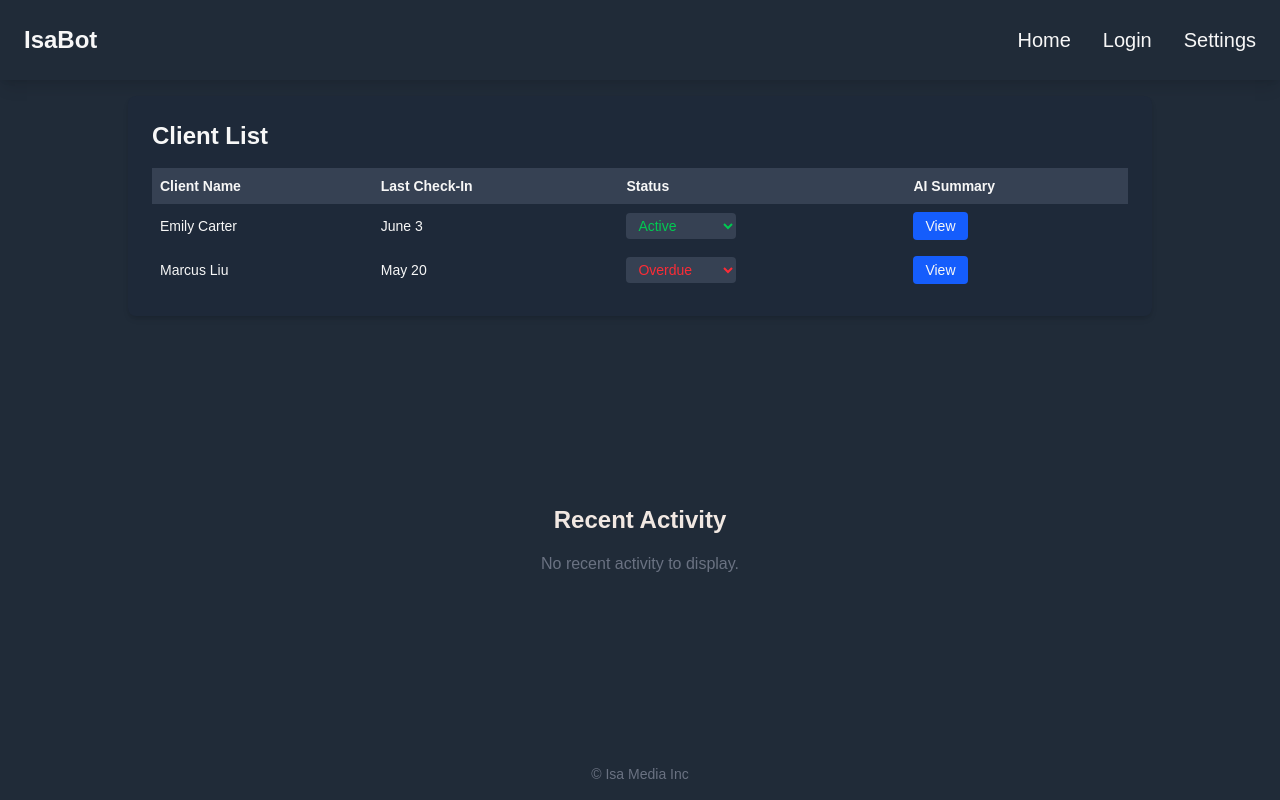
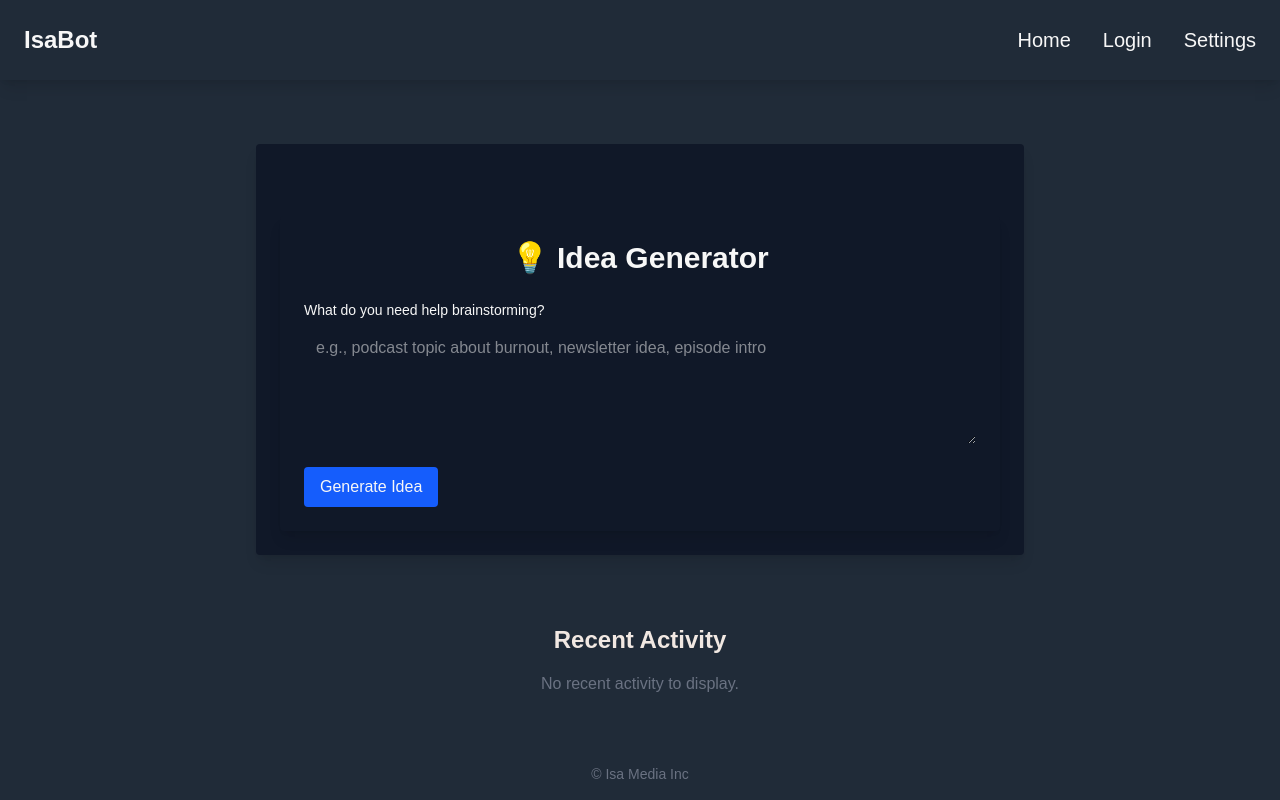
Before and after one commit to Jenni4B/IsaBot, a Next.js app: page /dashboard in a window 1280 px wide. Built offline with nearby package versions, Linux system fonts and the light colour scheme.

Commit message:
committing new changes to project before changing branches. pivoting to an idea generator instead of client check in page

```diff
--- /dev/null
+++ b/src/app/api/generate/route.ts
@@ -0,0 +1,55 @@
+import { NextRequest, NextResponse } from 'next/server';
+
+export async function POST(req: NextRequest) {
+  const { input } = await req.json();
+
+  if (!input || typeof input !== 'string') {
+    return NextResponse.json({ error: 'Invalid input' }, { status: 400 });
+  }
+
+  const messageBody = {
+    input: {
+      message: input,
+    },
+  };
+
+  const conversationRes = await fetch(
+    `${process.env.PLAYLAB_API_BASE}/projects/${process.env.PLAYLAB_PROJECT_ID}/conversations`,
+    {
+      method: 'POST',
+      headers: {
+        Authorization: `Bearer ${process.env.PLAYLAB_API_KEY}`,
+        'Content-Type': 'application/json',
+      },
+      body: JSON.stringify({
+        title: 'Isa Idea Session',
+        description: 'AI-generated idea based on client input',
+      }),
+    }
+  );
+
+  const convoData = await conversationRes.json();
+  const conversationId = convoData?.conversation?.id;
+
+  if (!conversationId) {
+    return NextResponse.json({ error: 'Conversation failed' }, { status: 500 });
+  }
+
+  const messageRes = await fetch(
+    `${process.env.PLAYLAB_API_BASE}/projects/${process.env.PLAYLAB_PROJECT_ID}/conversations/${conversationId}/messages`,
+    {
+      method: 'POST',
+      headers: {
+        Authorization: `Bearer ${process.env.PLAYLAB_API_KEY}`,
+        'Content-Type': 'application/json',
+      },
+      body: JSON.stringify(messageBody),
+    }
+  );
+
+  const messageData = await messageRes.json();
+  const summary =
+    messageData.completion || messageData.text || 'No response from AI.';
+
+  return NextResponse.json({ idea: summary });
+}
--- a/src/app/components/dashboard/clientTable.tsx
+++ b/src/app/components/dashboard/clientTable.tsx
@@ -1,164 +1,51 @@
 'use client';
 
 import React, { useState } from 'react';
-import { useClientTable, getStatusColor, statusOptions } from '@/app/context/clientTableContext';
+import { fetchIdea } from '@/app/hooks/fetchIdea';
 
-const ClientTable: React.FC = () => {
-  const {
-    clients,
-    setClients,
-    openIndex,
-    setOpenIndex,
-    fetchClientSummary,
-    // note,
-    setNote,
-  } = useClientTable();
+const IdeaGenerator: React.FC = () => {
+  const [input, setInput] = useState('');
+  const [idea, setIdea] = useState('');
+  const [loading, setLoading] = useState(false);
 
-  const [isLoading, setIsLoading] = useState(false);
-
-  const handleStatusChange = (index: number, newStatus: string) => {
-    const updated = [...clients];
-    updated[index].status = newStatus;
-    setClients(updated);
-  };
-
-  // const handleNoteChange = (e: React.ChangeEvent<HTMLTextAreaElement>) => {
-  //   setNote(e.target.value);
-  // };
-
-  // const handleSaveNote = () => {
-  //   if (openIndex === null) return;
-  //   const updated = [...clients];
-  //   updated[openIndex].note = note;
-  //   setClients(updated);
-  //   setOpenIndex(null);
-  // };
-
-  const handleOpenModal = (index: number) => {
-    setNote(clients[index].note || '');
-    setOpenIndex(index);
+  const handleGenerate = async () => {
+    if (!input.trim()) return;
+    setLoading(true);
+    const generated = await fetchIdea(input);
+    setIdea(generated);
+    setLoading(false);
   };
 
   return (
-    <div className="bg-gray-800 text-white p-6 rounded-lg shadow-md max-w-5xl mx-auto">
-      <h2 className="text-2xl font-bold mb-4">Client List</h2>
+    <div className="max-w-3xl mx-auto mt-12 p-6 bg-gray-900 text-white rounded shadow-lg">
+      <h1 className="text-3xl font-bold mb-6 text-center">💡 Idea Generator</h1>
 
-      <table className="w-full text-sm">
-        <thead className="bg-gray-700">
-          <tr>
-            <th className="p-2 text-left">Client Name</th>
-            <th className="p-2 text-left">Last Check-In</th>
-            <th className="p-2 text-left">Status</th>
-            <th className="p-2 text-left">AI Summary</th>
-          </tr>
-        </thead>
-        <tbody>
-            {clients.map((client: Client, index: number) => (
-            <tr key={index} className="hover:bg-gray-700 transition">
-              <td className="p-2">{client.name}</td>
-              <td className="p-2">{client.lastCheckIn}</td>
-              <td className="p-2">
-              <select
-                className={`bg-gray-700 rounded px-2 py-1 ${getStatusColor(client.status)}`}
-                value={client.status}
-                onChange={(e: React.ChangeEvent<HTMLSelectElement>) => handleStatusChange(index, e.target.value)}
-              >
-                {statusOptions.map((status: string) => (
-                <option key={status} value={status}>
-                  {status}
-                </option>
-                ))}
-              </select>
-              </td>
-              <td className="p-2">
-              <button
-                onClick={() => handleOpenModal(index)}
-                className="bg-blue-600 hover:bg-blue-700 px-3 py-1 rounded"
-              >
-                View
-              </button>
-              </td>
-            </tr>
-            ))}
-        </tbody>
-      </table>
+      <label htmlFor="input" className="block text-sm mb-1">What do you need help brainstorming?</label>
+      <textarea
+        id="input"
+        value={input}
+        onChange={(e) => setInput(e.target.value)}
+        rows={4}
+        className="w-full p-3 text-white rounded mb-4"
+        placeholder="e.g., podcast topic about burnout, newsletter idea, episode intro"
+      />
 
-      {openIndex !== null && (
-        <div className="fixed inset-0 bg-black bg-opacity-60 flex items-center justify-center z-50 transition">
-          <div className="bg-gray-900 p-6 rounded-lg shadow-2xl w-full max-w-md relative animate-fade-in">
-            <button
-              onClick={() => setOpenIndex(null)}
-              className="absolute top-2 right-3 text-gray-400 hover:text-white text-xl"
-            >
-              &times;
-            </button>
+      <button
+        onClick={handleGenerate}
+        disabled={loading}
+        className="bg-blue-600 hover:bg-blue-700 text-white px-4 py-2 rounded disabled:opacity-50"
+      >
+        {loading ? 'Generating...' : 'Generate Idea'}
+      </button>
 
-            <h3 className="text-xl font-semibold mb-2">{clients[openIndex].name}</h3>
-            <p className="mb-1">
-              <strong>Last Check-In:</strong> {clients[openIndex].lastCheckIn}
-            </p>
-            <p className="mb-1">
-              <strong>Status:</strong>{' '}
-              <span className={getStatusColor(clients[openIndex].status)}>
-                {clients[openIndex].status}
-              </span>
-            </p>
-            <p className="mb-4">
-              <strong>Note:</strong> {clients[openIndex].note || 'No notes available.'}
-            </p>
-            <div className="mb-4">
-              <strong>Check-Ins:</strong>
-              {clients[openIndex].checkIns && clients[openIndex].checkIns.length > 0 ? (
-                <ul className="list-disc list-inside mt-2 space-y-1 text-sm">
-                  {clients[openIndex].checkIns.map((checkIn: string, idx: number) => (
-                    <li key={idx}>{checkIn}</li>
-                  ))}
-                </ul>
-              ) : (
-                <p className="mt-2 text-gray-400">No check-ins available.</p>
-              )}
-            </div>
-
-
-            <div className="mb-3">
-              <strong>AI Summary:</strong>
-              <button
-                onClick={async () => {
-                  setIsLoading(true);
-                  await fetchClientSummary(openIndex);
-                  setIsLoading(false);
-                }}
-                className="mt-2 bg-blue-600 hover:bg-blue-700 text-white px-3 py-1 rounded disabled:opacity-60"
-                disabled={isLoading}
-              >
-                {isLoading ? 'Generating...' : 'Generate Summary'}
-              </button>
-            </div>
-
-            {/* <div className="mb-4">
-              <label htmlFor="note" className="block text-sm font-medium mb-1">
-                Your Notes:
-              </label>
-              <textarea
-                id="note"
-                value={note}
-                onChange={handleNoteChange}
-                className="w-full bg-gray-800 text-white p-2 rounded border border-gray-600"
-                rows={4}
-              />
-            </div> */}
-
-            {/* <button
-              onClick={handleSaveNote}
-              className="bg-green-600 hover:bg-green-700 text-white px-4 py-2 rounded"
-            >
-              Save Note
-            </button> */}
-          </div>
+      {idea && (
+        <div className="mt-6 p-4 bg-gray-800 rounded">
+          <h2 className="font-semibold mb-2">Suggested Idea:</h2>
+          <p className="text-sm text-gray-300">{idea}</p>
         </div>
       )}
     </div>
   );
 };
 
-export default ClientTable;
+export default IdeaGenerator;
--- a/src/app/context/clientTableContext.js
+++ b/src/app/context/clientTableContext.js
@@ -1,94 +1,94 @@
-'use client';
+// 'use client';
 
-import React, { createContext, useContext, useState } from 'react';
-import { fetchSummary } from '../hooks/fetchSummary';
+// import React, { createContext, useContext, useState } from 'react';
+// import { fetchSummary } from '../hooks/fetchIdea';
 
-// ---- Status options and helpers ----
-export const statusOptions = ['Active', 'Due', 'Overdue', 'Onboarding'];
+// // ---- Status options and helpers ----
+// export const statusOptions = ['Active', 'Due', 'Overdue', 'Onboarding'];
 
-export const getStatusColor = (status) => {
-  switch (status) {
-    case 'Onboarding':
-      return 'text-blue-500';
-    case 'Active':
-      return 'text-green-500';
-    case 'Due':
-      return 'text-yellow-500';
-    case 'Overdue':
-      return 'text-red-500';
-    default:
-      return 'text-gray-300';
-  }
-};
+// export const getStatusColor = (status) => {
+//   switch (status) {
+//     case 'Onboarding':
+//       return 'text-blue-500';
+//     case 'Active':
+//       return 'text-green-500';
+//     case 'Due':
+//       return 'text-yellow-500';
+//     case 'Overdue':
+//       return 'text-red-500';
+//     default:
+//       return 'text-gray-300';
+//   }
+// };
 
-// ---- Initial dummy data ----
-const clientsData = [
-  {
-    name: 'Emily Carter',
-    lastCheckIn: 'June 3',
-    status: 'Active',
-    checkIns: [
-      "I'm staying consistent this week — finished scripting early.",
-      'Feeling confident about my next recording!',
-    ],
-  },
-  {
-    name: 'Marcus Liu',
-    lastCheckIn: 'May 20',
-    status: 'Overdue',
-    checkIns: [
-      'I missed my session again — things are chaotic.',
-      'Still behind but trying to get back into it.',
-    ],
-  },
-];
+// // ---- Initial dummy data ----
+// const clientsData = [
+//   {
+//     name: 'Emily Carter',
+//     lastCheckIn: 'June 3',
+//     status: 'Active',
+//     checkIns: [
+//       "I'm staying consistent this week — finished scripting early.",
+//       'Feeling confident about my next recording!',
+//     ],
+//   },
+//   {
+//     name: 'Marcus Liu',
+//     lastCheckIn: 'May 20',
+//     status: 'Overdue',
+//     checkIns: [
+//       'I missed my session again — things are chaotic.',
+//       'Still behind but trying to get back into it.',
+//     ],
+//   },
+// ];
 
-// ---- Context setup ----
-const ClientTableContext = createContext();
+// // ---- Context setup ----
+// const ClientTableContext = createContext();
 
-export const ClientTableProvider = ({ children }) => {
-  const [clients, setClients] = useState(clientsData);
-  const [openIndex, setOpenIndex] = useState(null);
-  const [note, setNote] = useState('');
+// export const ClientTableProvider = ({ children }) => {
+//   const [clients, setClients] = useState(clientsData);
+//   const [openIndex, setOpenIndex] = useState(null);
+//   const [note, setNote] = useState('');
 
-  const fetchClientSummary = async (index) => {
-    const checkIns = clients[index]?.checkIns ?? [];
-    if (!checkIns.length) {
-      console.warn('No check-ins available for this client.');
-      return;
-    }
+//   const fetchClientSummary = async (index) => {
+//     const checkIns = clients[index]?.checkIns ?? [];
+//     if (!checkIns.length) {
+//       console.warn('No check-ins available for this client.');
+//       return;
+//     }
 
-    try {
-      const summary = await fetchSummary(checkIns);
-      const updated = [...clients];
-      updated[index].aiSummary = summary;
-      setClients(updated);
-    } catch (err) {
-      console.error('Error fetching AI summary:', err);
-    }
-  };
+//     try {
+//       const summary = await fetchSummary(checkIns);
+//       const updated = [...clients];
+//       updated[index].aiSummary = summary;
+//       setClients(updated);
+//     } catch (err) {
+//       console.error('Error fetching AI summary:', err);
+//     }
+//   };
 
-  return (
-    <ClientTableContext.Provider
-      value={{
-        clients,
-        setClients,
-        openIndex,
-        setOpenIndex,
-        fetchClientSummary,
-        note,
-        setNote,
-      }}
-    >
-      {children}
-    </ClientTableContext.Provider>
-  );
-};
+//   return (
+//     <ClientTableContext.Provider
+//       value={{
+//         clients,
+//         setClients,
+//         openIndex,
+//         setOpenIndex,
+//         fetchClientSummary,
+//         note,
+//         setNote,
+//       }}
+//     >
+//       {children}
+//     </ClientTableContext.Provider>
+//   );
+// };
 
-export const useClientTable = () => {
-  const context = useContext(ClientTableContext);
-  if (!context) {
-    throw new Error('useClientTable must be used within a ClientTableProvider');
-  }
-  return context;
-};
+// export const useClientTable = () => {
+//   const context = useContext(ClientTableContext);
+//   if (!context) {
+//     throw new Error('useClientTable must be used within a ClientTableProvider');
+//   }
+//   return context;
+// };
--- a/src/app/dashboard/page.tsx
+++ b/src/app/dashboard/page.tsx
@@ -1,7 +1,6 @@
 import React from 'react';
 import NavBar from '../components/navbar';
 import ClientTable from '../components/dashboard/clientTable';
-import { ClientTableProvider } from '@/app/context/clientTableContext';
 
 import RecentActivity from '../components/dashboard/recentActivity';
 // import { ClientProvider } from '../context/clientTableContext';
@@ -12,9 +11,10 @@ const Dashboard: React.FC = () => {
         <NavBar />
 
         <main className="flex-grow p-4">
-            <ClientTableProvider>
+            <div className="max-w-3xl mx-auto mt-12 p-6 bg-gray-900 text-white rounded shadow-lg">
+
                 <ClientTable />
-            </ClientTableProvider>
+            </div>
         </main>
 
             <main className="flex-grow p-4">
--- /dev/null
+++ b/src/app/hooks/fetchIdea.ts
@@ -0,0 +1,12 @@
+// Fetches AI summary for client input and returns the feedback string
+
+export const fetchIdea = async (input: string): Promise<string> => {
+  const res = await fetch('/api/generate', {
+    method: 'POST',
+    headers: { 'Content-Type': 'application/json' },
+    body: JSON.stringify({ input }),
+  });
+
+  const data = await res.json();
+  return data.idea || 'No idea returned.';
+};
```
Also changed, not shown: src/app/api/summary/route.ts (deleted, +0 -78 lines), src/app/hooks/fetchSummary.js (deleted, +0 -13 lines).
